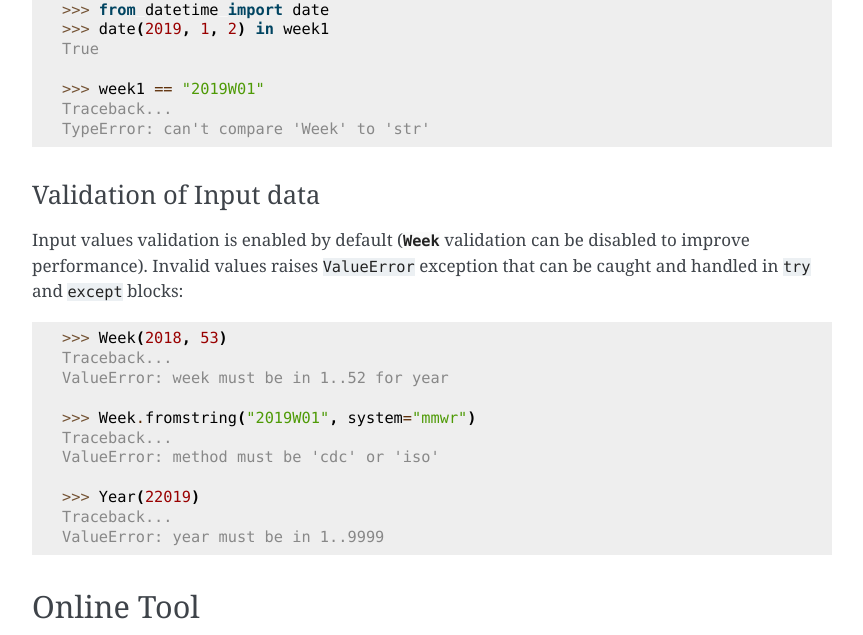
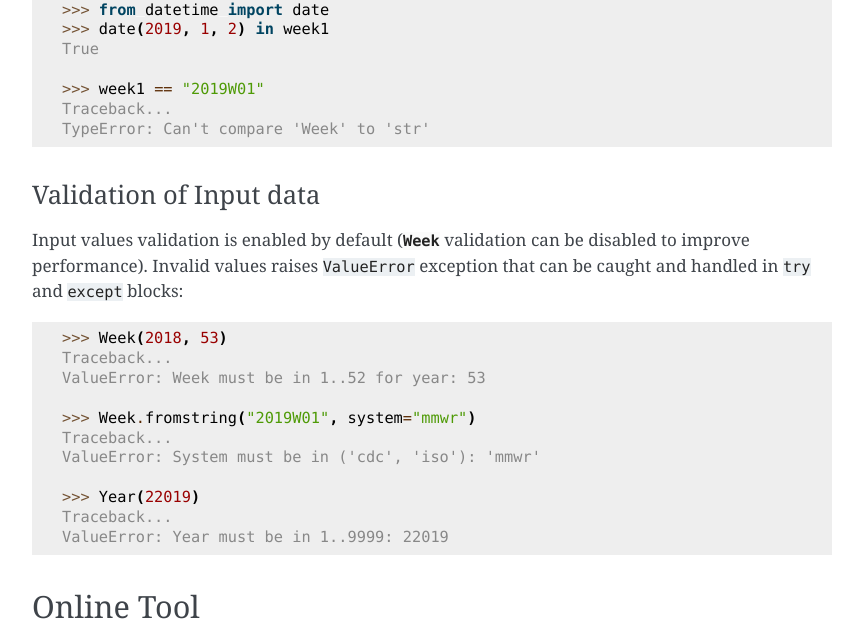
Before and after one commit to dralshehri/epiweeks, a Sphinx documentation site: the page built from docs/index.rst, in a window 1280 px wide and 900 px high, scrolled down 5492 px. Shown: the part 140-775 px from the top of the window, without its empty margins (168-1031 px from the left). Built offline with Sphinx 7.4.7, drawn with Linux system fonts in a browser that asks for light colours.

Commit message:
improve exception messages

```diff
--- a/docs/index.rst
+++ b/docs/index.rst
@@ -320,7 +320,7 @@ caught and handled in ``try`` and ``except`` blocks:
 
    >>> week1 == "2019W01"
    Traceback...
-   TypeError: can't compare 'Week' to 'str'
+   TypeError: Can't compare 'Week' to 'str'
 
 Validation of Input data
 ~~~~~~~~~~~~~~~~~~~~~~~~
@@ -333,15 +333,15 @@ exception that can be caught and handled in ``try`` and ``except`` blocks:
 
    >>> Week(2018, 53)
    Traceback...
-   ValueError: week must be in 1..52 for year
+   ValueError: Week must be in 1..52 for year: 53
 
    >>> Week.fromstring("2019W01", system="mmwr")
    Traceback...
-   ValueError: method must be 'cdc' or 'iso'
+   ValueError: System must be in ('cdc', 'iso'): 'mmwr'
 
    >>> Year(22019)
    Traceback...
-   ValueError: year must be in 1..9999
+   ValueError: Year must be in 1..9999: 22019
 
 Online Tool
 -----------
```
Also changed, not shown: 2 other files.
